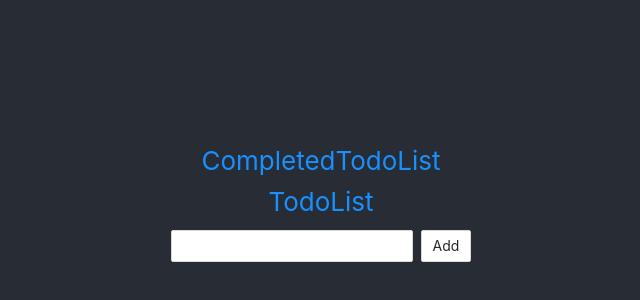
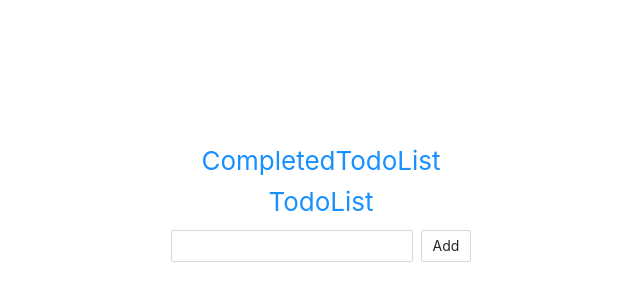
Before and after one commit to kaiakaii/TodoList, a React (Create React App) app: page /#/completedTodoList in a window 1280 px wide. Shown: the part 198-498 px from the top of the page, without its empty margins (319-959 px from the left). Built offline with nearby package versions, Linux system fonts and the light colour scheme.

Commit message:
[TodoList][Sky] feature: add tag design

```diff
--- a/src/App.css
+++ b/src/App.css
@@ -14,7 +14,7 @@
 }
 
 .App-header {
-  background-color: #282c34;
+  background-color:white;
   min-height: 100vh;
   display: flex;
   flex-direction: column;
--- a/src/App.js
+++ b/src/App.js
@@ -17,8 +17,6 @@ function App() {
                         <Route exact path="/completedTodoList" component={CompletedTodoLContainer}></Route>
                         <Route exact path="/" component={TodoListContainer}></Route>
                     </Router>
-
-
                     <TodoFormContainer/>
                 </div>
             </header>
--- a/src/components/Todo/index.jsx
+++ b/src/components/Todo/index.jsx
@@ -1,7 +1,9 @@
 import React from "react";
 import './../../App.css';
 import {putTodo,delTodo} from '../../API'
-
+import { Timeline,Space } from 'antd';
+import { CloseOutlined } from '@ant-design/icons'
+import 'antd/dist/antd.css'
 class Todo extends React.Component {
 
     constructor(props) {
@@ -13,9 +15,14 @@ class Todo extends React.Component {
     render() {
         console.log(this.state.content)
         return (
-            <div className="todo_item">
-                <li style={{textDecoration:this.props.todo.status?"line-through":"none"}} onClick={this.hasDoneToDo}>{this.state.content}</li>
-                <button onClick={this.deleteToDo} className="todo_delete">x</button>
+            <div >
+                {/* className="todo_item" */}
+                {/* <li style={{textDecoration:this.props.todo.status?"line-through":"none"}} onClick={this.hasDoneToDo}>{this.state.content}</li> */}
+                <Timeline>
+                    <Space><Timeline.Item style={{textDecoration:this.props.todo.status?"line-through":"none"}} onClick={this.hasDoneToDo}>{this.state.content}<CloseOutlined onClick={this.deleteToDo} /></Timeline.Item></Space>
+
+                </Timeline>
+                {/* <button onClick={this.deleteToDo} className="todo_delete">x</button> */}
             </div>
 
         )
```
